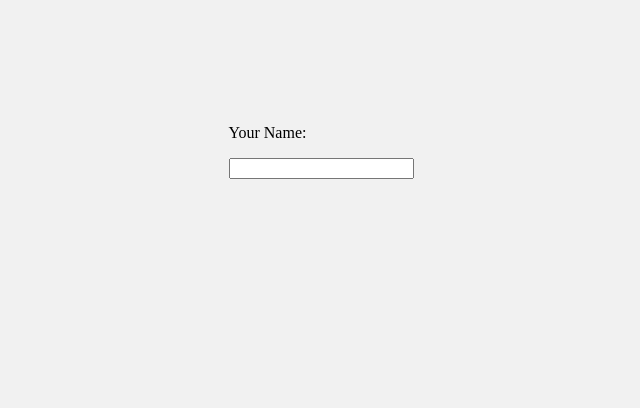
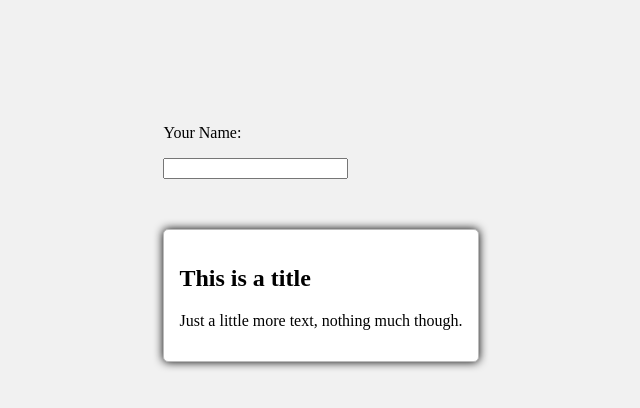
Before and after one commit to russelldutton/vue-tutorial, a plain HTML site: page index.html in a window 1280 px wide. Shown: the whole page, without its empty margins (319-959 px from the left). Drawn offline with nearby package versions, Linux system fonts and the light colour scheme.

Commit message:
Added some styling

```diff
--- a/index.html
+++ b/index.html
@@ -9,6 +9,8 @@
 			<div id="app">
 				<p>Your Name: {{name}}</p>
 				<input v-model:value="name" :class="{ valid : valid }"/>
+				<br/>
+				<post></post>
 			</div>
 		</div>
 
--- a/index.js
+++ b/index.js
@@ -4,7 +4,8 @@ var post = Vue.component('post', {
 			title: 'This is a title',
 			body: 'Just a little more text, nothing much though.'
 		}
-	}
+	},
+	template: '<div class="post"><h2>{{title}}</h2><p>{{body}}</p>'
 });
 
 
--- a/styles.css
+++ b/styles.css
@@ -15,3 +15,12 @@ input.valid {
 	padding: 10px;
 	border-radius: 5px;
 }
+
+div.post {
+	margin-top: 50px;
+	padding: 15px;
+	border: 1pt solid #bbb;
+	border-radius: 5px;
+	box-shadow: 0 0 10px;
+	background: #fff;
+}
```
